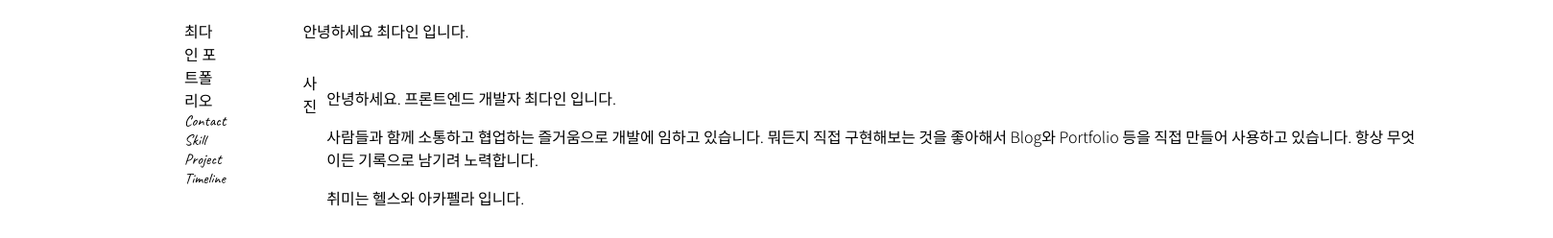
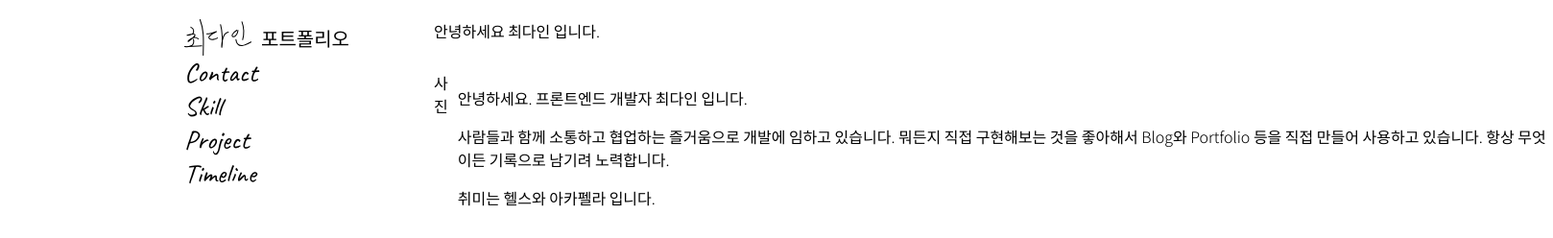
Before and after one commit to da-in/resume, a React (Create React App) app: page / in a window 1280 px wide. Shown: the top 248 px of the page at 96% size, 1618 px wide, since content can reach past the window. Built offline with nearby package versions, Linux system fonts and the light colour scheme.

Commit message:
:sparkles: Navigation
Navigation #3

```diff
--- a/src/components/Navigation.js
+++ b/src/components/Navigation.js
@@ -1,16 +1,32 @@
 import React from 'react';
+import styled from 'styled-components';
+import sign from '../assets/choidain.svg';
+
+const NavTitle = styled.div`
+    display: flex;
+    align-items: center;
+    gap: 10px;
+    font-size: 20px;
+`;
 
 function Navigation() {
     return (
         <div
-            style={{ display: 'flex', flexDirection: 'column' }}
-            className="handwriting"
+            style={{
+                display: 'flex',
+                flexDirection: 'column',
+                // minWidth 추후 제거
+                minWidth: '180px',
+            }}
         >
-            <div>최다인 포트폴리오</div>
-            <div>Contact</div>
-            <div>Skill</div>
-            <div>Project</div>
-            <div>Timeline</div>
+            <NavTitle>
+                <img src={sign} alt="sign" width="70px" />
+                <div>포트폴리오</div>
+            </NavTitle>
+            <div className="handwriting">Contact</div>
+            <div className="handwriting">Skill</div>
+            <div className="handwriting">Project</div>
+            <div className="handwriting">Timeline</div>
         </div>
     );
 }
--- a/src/index.css
+++ b/src/index.css
@@ -23,4 +23,5 @@ table, th, td {
 
 .handwriting {
   font-family: 'Caveat';
+  font-size: 28px;
 }
```
Also changed, not shown: src/assets/choidain.svg (added).
